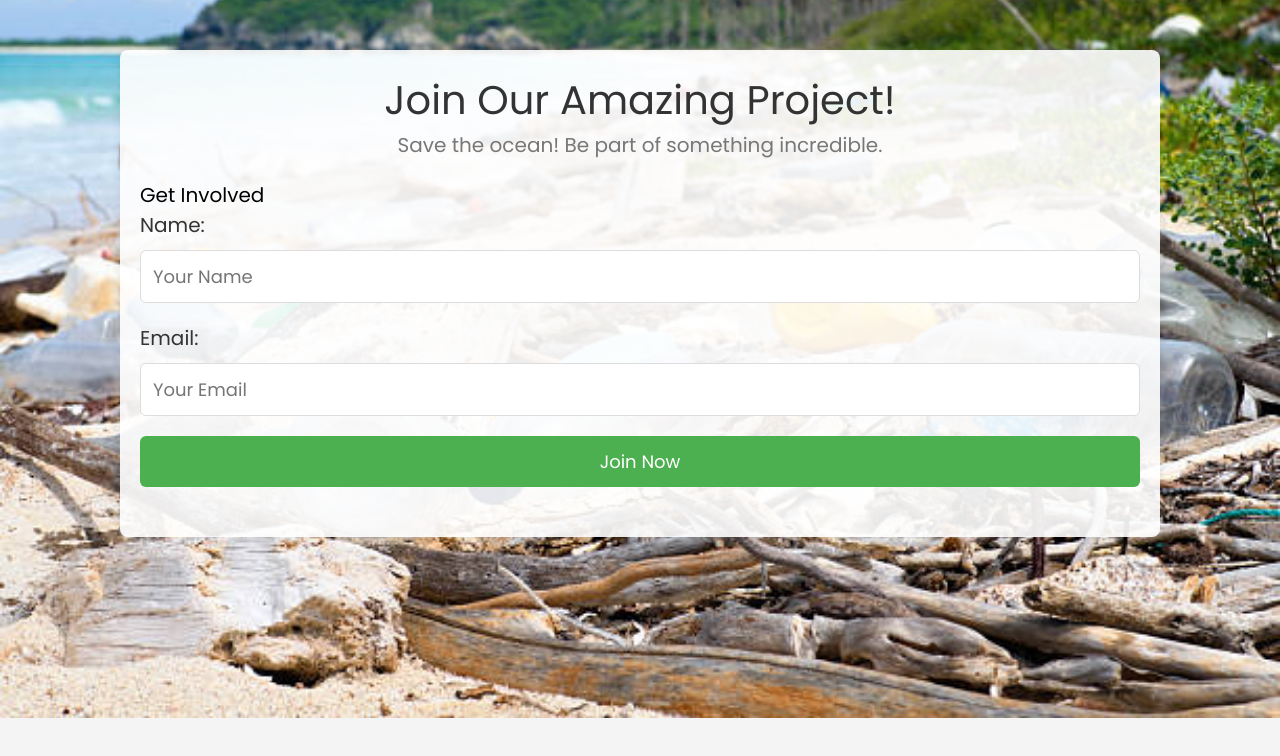
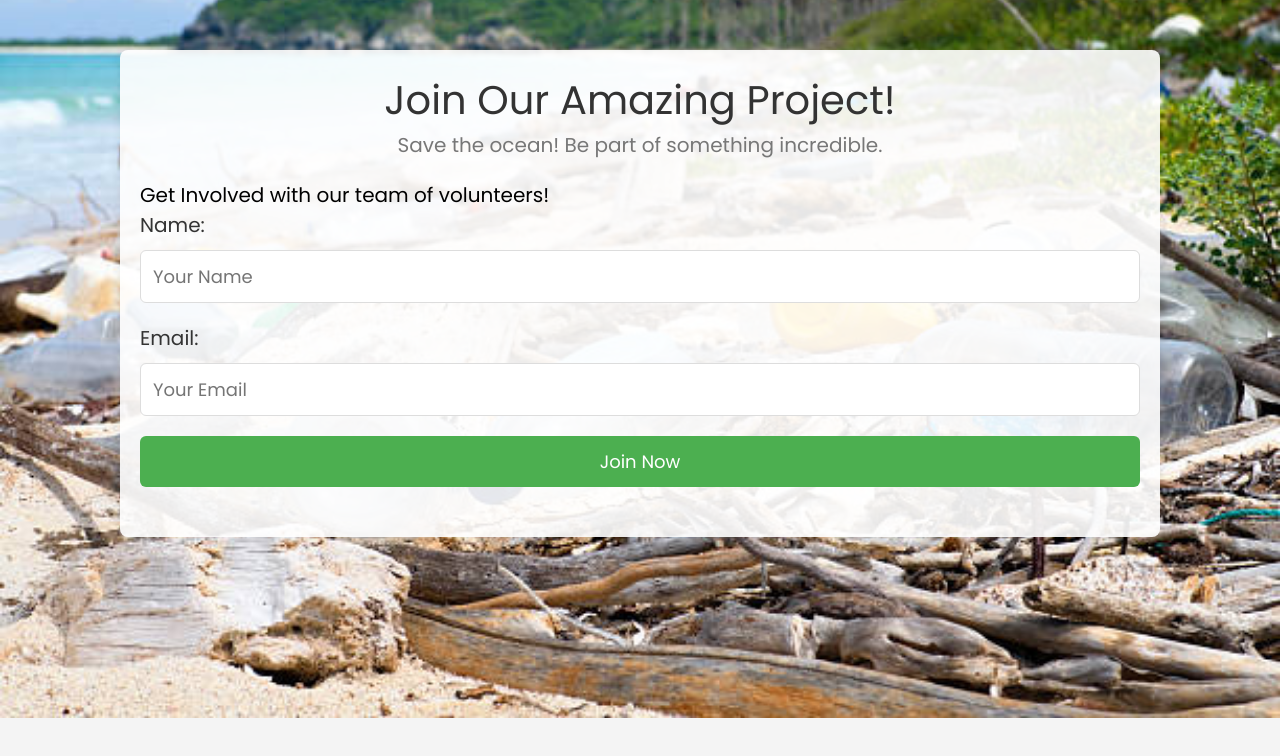
Before and after one commit to Mkim116/Project1, a plain HTML site: page index.html in a window 1280 px wide. Drawn offline with Linux system fonts and the light colour scheme.

Commit message:
Update index.html

```diff
--- a/index.html
+++ b/index.html
@@ -18,7 +18,7 @@
         </header>
 
         <section>
-            <h2>Get Involved</h2>
+            <h2>Get Involved with our team of volunteers!</h2>
             <form id="signupForm" action="#" method="post" autocomplete="on">
                 <label for="name">Name:</label>
                 <input type="text" id="name" name="name" placeholder="Your Name" required>
```
